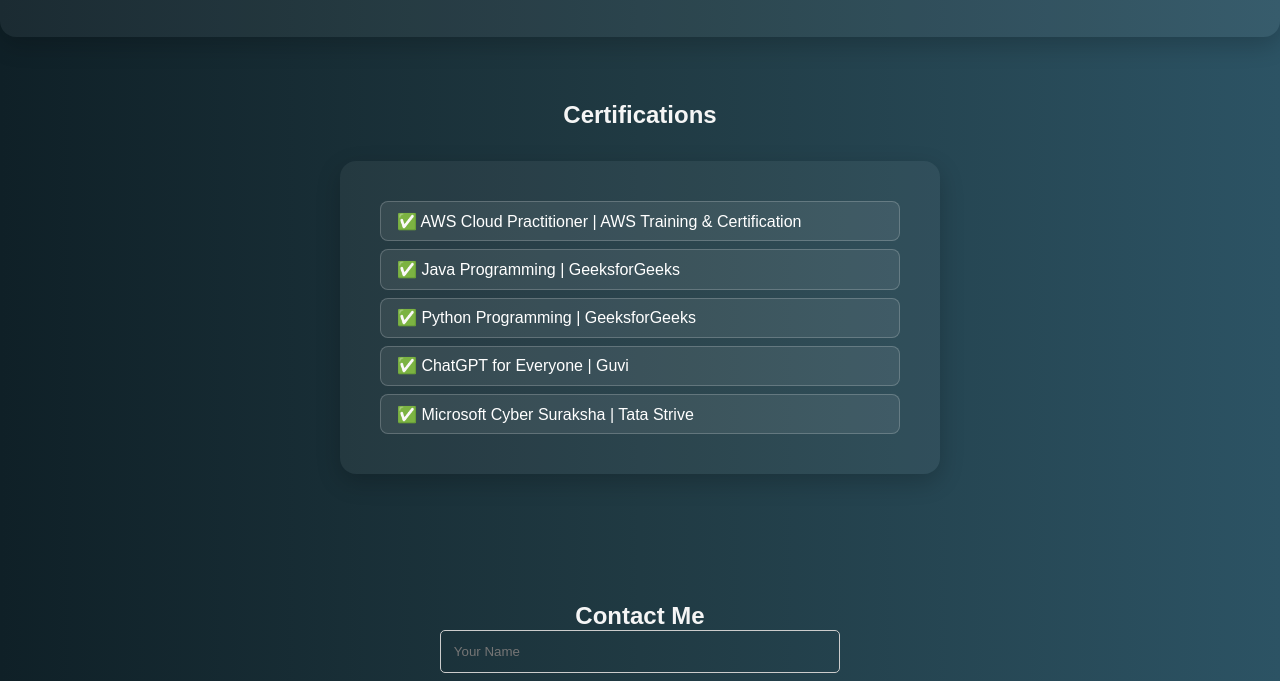
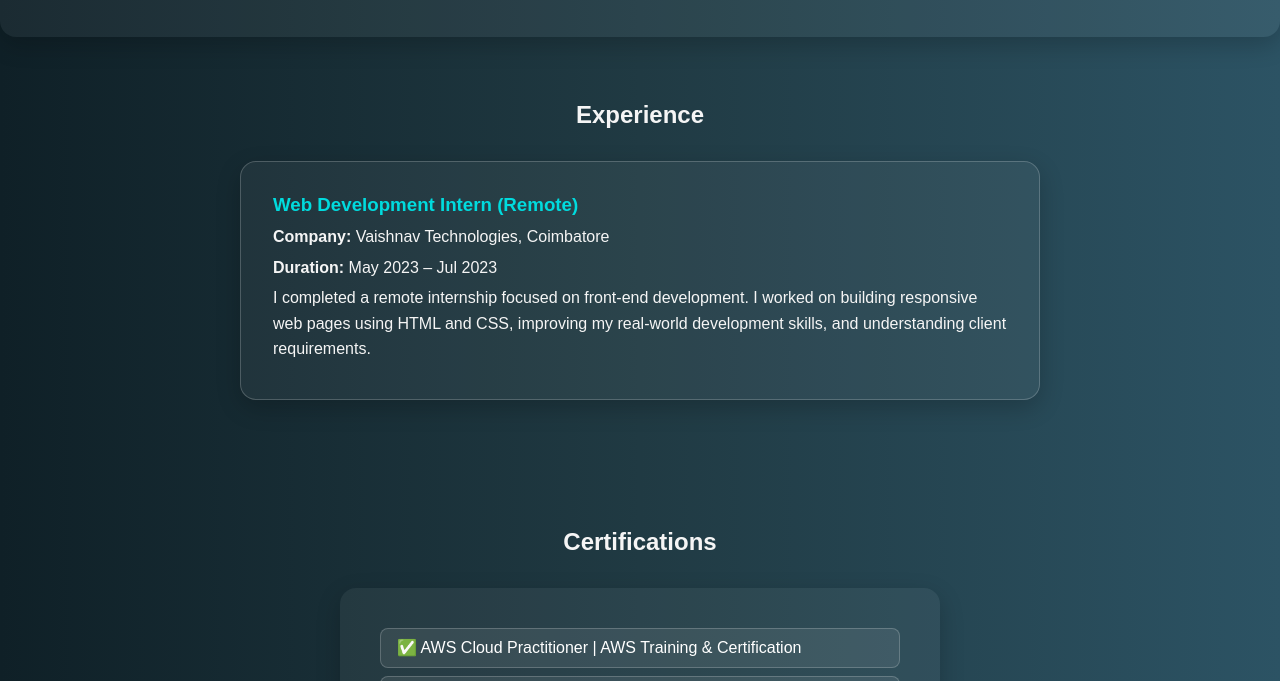
Before and after one commit to kevinrichard2005/portfolio, a plain HTML site: page index.html in a window 1280 px wide. Shown: the part 1554-2235 px from the top of the page. Drawn offline with nearby package versions, Linux system fonts and the light colour scheme.

Commit message:
Add files via upload

```diff
--- a/index.html
+++ b/index.html
@@ -15,6 +15,7 @@
       <a href="#home">Home</a>
       <a href="#about">About</a>
       <a href="#skills">Skills</a>
+      <a href="#experience">Experience</a>
       <a href="#certifications">Certifications</a>
       <a href="#contact">Contact</a>
     </nav>
@@ -61,6 +62,18 @@
     <span><i class="fab fa-python"></i> Python</span>
     <span><i class="fas fa-database"></i> SQL</span>
   </section>
+  <section id="experience" class="section">
+  <h2>Experience</h2>
+  <div class="experience-box">
+    <h3>Web Development Intern (Remote)</h3>
+    <p><strong>Company:</strong> Vaishnav Technologies, Coimbatore</p>
+    <p><strong>Duration:</strong> May 2023 – Jul 2023</p>
+    <p>
+      I completed a remote internship focused on front-end development. I worked on building responsive web pages using HTML and CSS, improving my real-world development skills, and understanding client requirements.
+    </p>
+  </div>
+</section>
+
 
   <section id="certifications" class="section">
     <h2>Certifications</h2>
@@ -87,9 +100,10 @@
     </form>
   </section>
 
-  <footer>
-    <p>&copy; 2025 Kevin Richard D</p>
-  </footer>
+ <footer>
+  <p>&copy; 2025 Kevin Richard D</p>
+ </footer>
+
 
   <script src="scripts.js"></script>
 </body>
--- a/style.css
+++ b/style.css
@@ -269,3 +269,26 @@
 .inline-contact a:hover {
   text-decoration: underline;
 }
+.experience-box {
+  background: rgba(255, 255, 255, 0.05);
+  border-radius: 16px;
+  padding: 2rem;
+  margin-top: 2rem;
+  max-width: 800px;
+  margin-left: auto;
+  margin-right: auto;
+  text-align: left;
+  box-shadow: 0 8px 24px rgba(0, 0, 0, 0.2);
+  border: 1px solid rgba(255,255,255,0.2);
+}
+
+.experience-box h3 {
+  margin-bottom: 0.5rem;
+  color: #00dbde;
+}
+
+.experience-box p {
+  margin: 0.3rem 0;
+  font-size: 1rem;
+  line-height: 1.6;
+}
```
